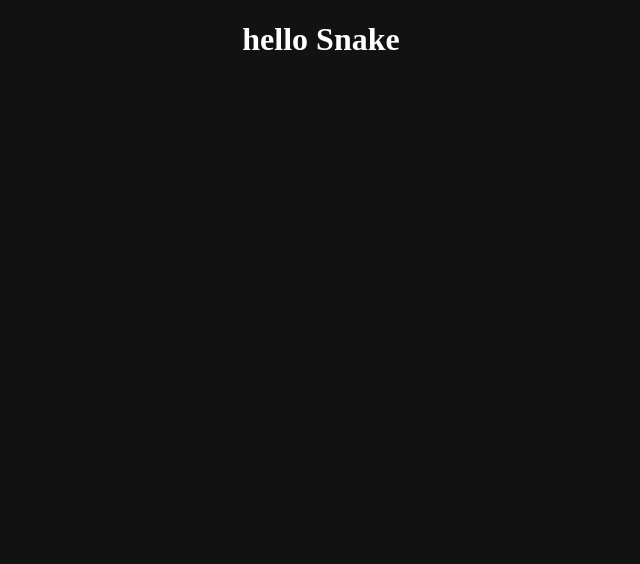
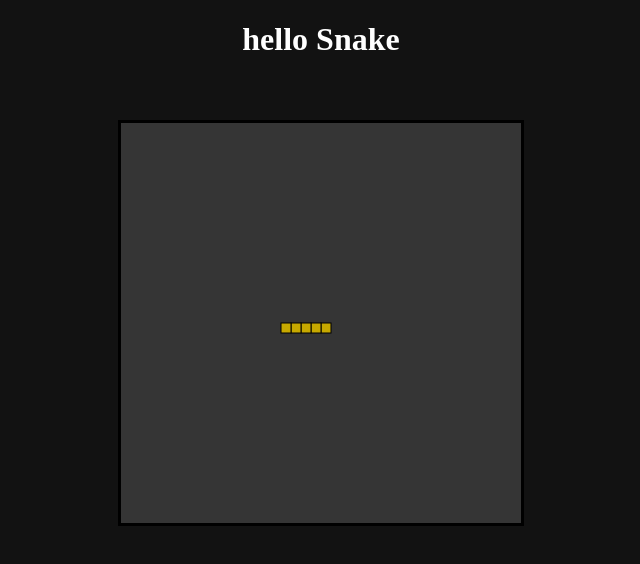
Before and after one commit to entez3/Snake, a plain HTML site: page snakeGame.html in a window 1280 px wide. Shown: the whole page, without its empty margins (319-959 px from the left). Drawn offline with Linux system fonts and the light colour scheme.

Commit message:
create inital canvas

```diff
--- a/snakeGame.html
+++ b/snakeGame.html
@@ -9,5 +9,8 @@
 </head>
 <body>
     <h1>hello Snake</h1>
+    <canvas id="gameCanvas" width="400" height="400"></canvas>
+
+    <script src="/snakeGame.js"></script>
 </body>
 </html>
--- a/snakeGame.js
+++ b/snakeGame.js
@@ -0,0 +1,50 @@
+const snakeboard = document.getElementById("gameCanvas");
+const snakeboard_ctx = gameCanvas.getContext("2d");
+
+// snake coordinates
+let snake = [
+    {x: 200, y: 200},
+    {x: 190, y: 200},
+    {x: 180, y: 200},
+    {x: 170, y: 200},
+    {x: 160, y: 200}
+  ]
+// inital colors
+const board_background = "#353535";
+const snake_col = '#c7a900';
+const snake_border = '#000';
+
+
+main();
+
+    // main function called repeatedly to keep the game running
+    function main() {
+        clearCanvas();
+        drawSnake();
+    }
+
+    // draw a border around the canvas
+    function clearCanvas() {
+      //  Select the colour to fill the drawing
+      snakeboard_ctx.fillStyle = board_background;
+      //  Select the colour for the border of the canvas
+    //   snakeboard_ctx.strokestyle = board_border;
+      // Draw a "filled" rectangle to cover the entire canvas
+      snakeboard_ctx.fillRect(0, 0, snakeboard.width, snakeboard.height);
+      // Draw a "border" around the entire canvas
+    //   snakeboard_ctx.strokeRect(0, 0, snakeboard.width, snakeboard.height);
+    }
+
+      // Draw each part
+    function drawSnake() {
+      snake.forEach(drawSnakePart)
+    }
+
+    // Draw one snake part
+    function drawSnakePart(snakePart) {
+      snakeboard_ctx.fillStyle = snake_col;
+      snakeboard_ctx.strokestyle = snake_border;
+
+      snakeboard_ctx.fillRect(snakePart.x, snakePart.y, 10, 10);
+      snakeboard_ctx.strokeRect(snakePart.x, snakePart.y, 10, 10);
+    }
--- a/style.css
+++ b/style.css
@@ -1,8 +1,16 @@
 *{
     text-align: center;
+    box-sizing: border-box;
 }
 
 body{
     color: #fff;
     background-color: #121212;
 }
+
+canvas{
+    margin-top: 40px;
+    background-color: #353535;
+    color: #fff;
+    border: 3px solid #000;
+}
```
